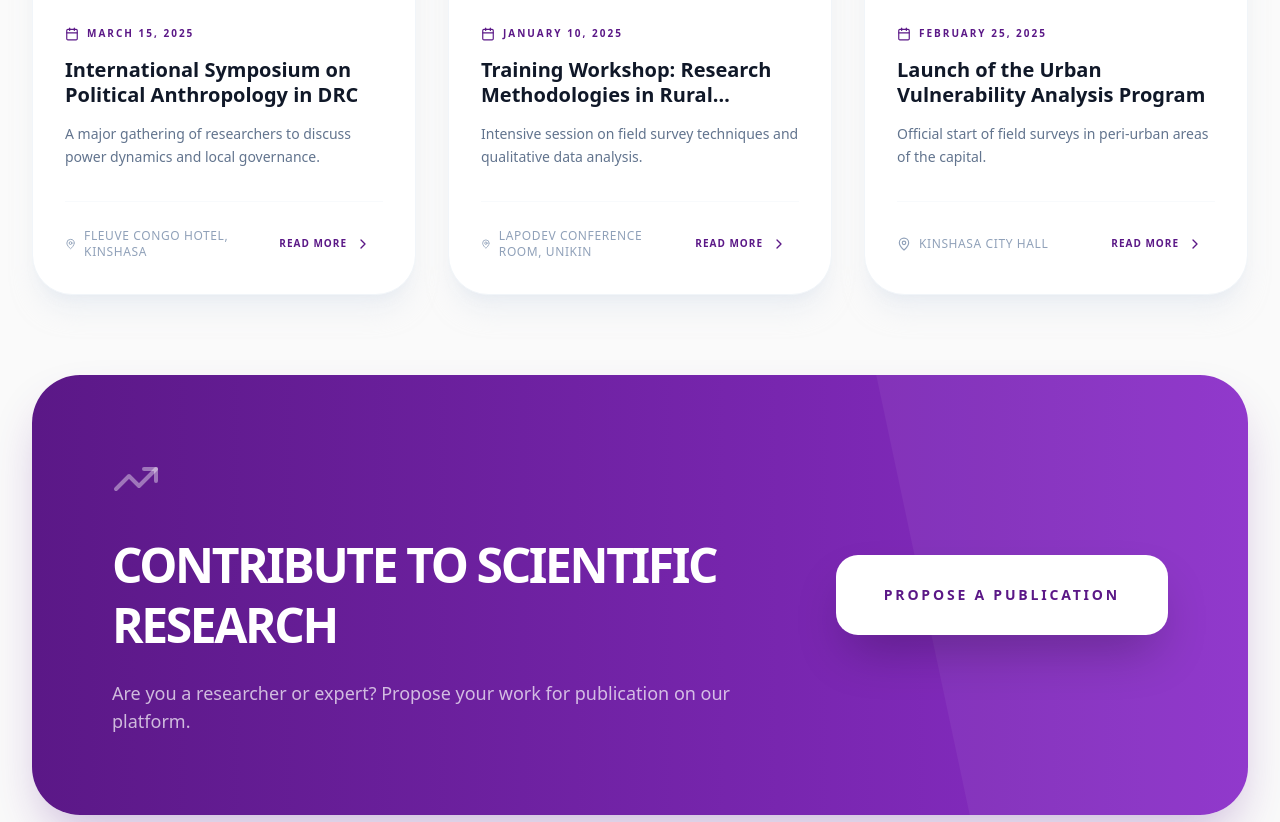
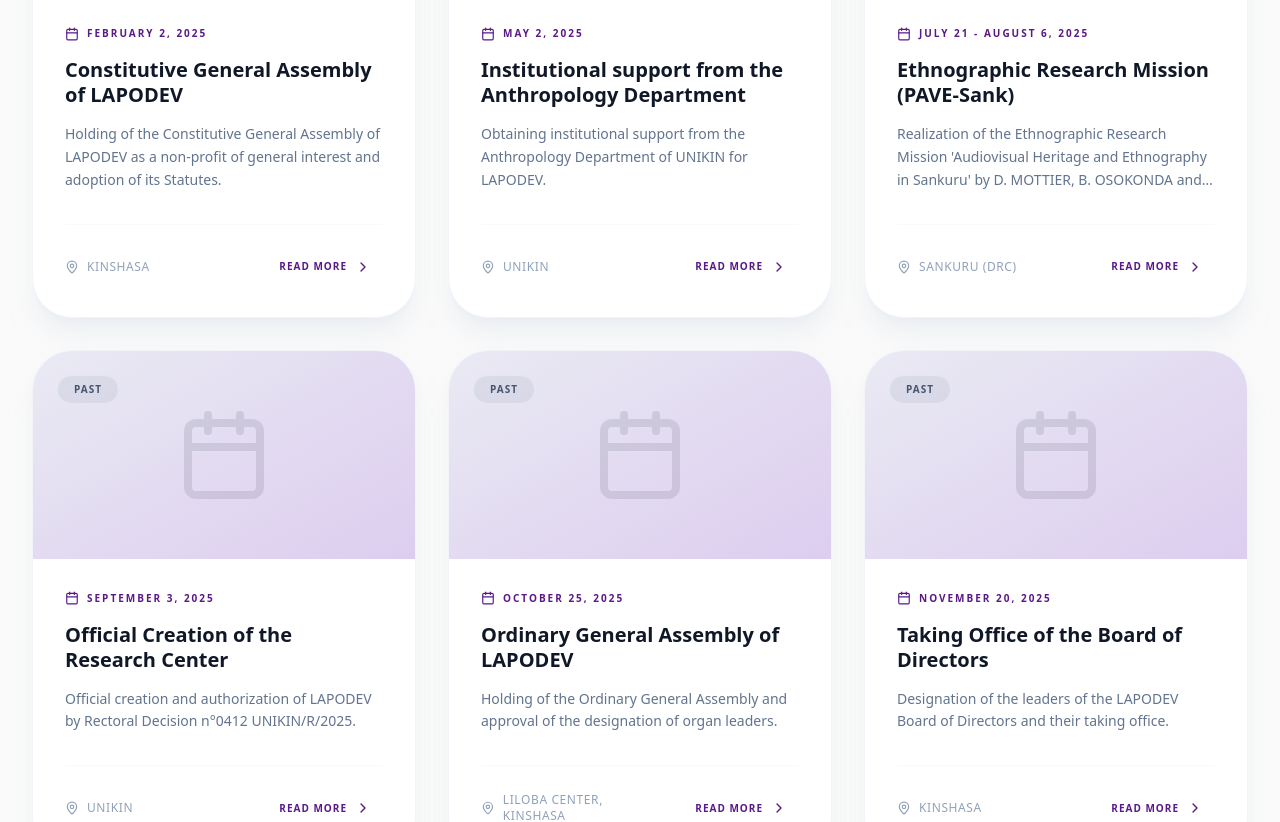
Before and after one commit to Saint-Dan-Alex/lapodev-frontend, a Next.js app: page /en/news in a window 1280 px wide. Shown: the part 760-1582 px from the top of the page. Built offline with nearby package versions, Linux system fonts and the light colour scheme.

Commit message:
lapodev 5

```diff
--- a/messages/en.json
+++ b/messages/en.json
@@ -348,42 +348,54 @@
         "data": {
             "events": [
                 {
-                    "title": "International Symposium on Political Anthropology in DRC",
-                    "date": "March 15, 2025",
-                    "location": "Fleuve Congo Hotel, Kinshasa",
-                    "description": "A major gathering of researchers to discuss power dynamics and local governance."
+                    "title": "Constitutive General Assembly of LAPODEV",
+                    "date": "February 2, 2025",
+                    "location": "Kinshasa",
+                    "category": "past",
+                    "description": "Holding of the Constitutive General Assembly of LAPODEV as a non-profit of general interest and adoption of its Statutes."
                 },
                 {
-                    "title": "Training Workshop: Research Methodologies in Rural Development",
-                    "date": "January 10, 2025",
-                    "location": "LAPODEV Conference Room, UNIKIN",
-                    "description": "Intensive session on field survey techniques and qualitative data analysis."
+                    "title": "Institutional support from the Anthropology Department",
+                    "date": "May 2, 2025",
+                    "location": "UNIKIN",
+                    "category": "past",
+                    "description": "Obtaining institutional support from the Anthropology Department of UNIKIN for LAPODEV."
                 },
                 {
-                    "title": "Launch of the Urban Vulnerability Analysis Program",
-                    "date": "February 25, 2025",
-                    "location": "Kinshasa City Hall",
-                    "description": "Official start of field surveys in peri-urban areas of the capital."
+                    "title": "Ethnographic Research Mission (PAVE-Sank)",
+                    "date": "July 21 - August 6, 2025",
+                    "location": "Sankuru (DRC)",
+                    "category": "past",
+                    "description": "Realization of the Ethnographic Research Mission 'Audiovisual Heritage and Ethnography in Sankuru' by D. MOTTIER, B. OSOKONDA and J. INDEKA."
+                },
+                {
+                    "title": "Official Creation of the Research Center",
+                    "date": "September 3, 2025",
+                    "location": "UNIKIN",
+                    "category": "past",
+                    "description": "Official creation and authorization of LAPODEV by Rectoral Decision n°0412 UNIKIN/R/2025."
+                },
+                {
+                    "title": "Ordinary General Assembly of LAPODEV",
+                    "date": "October 25, 2025",
+                    "location": "Liloba Center, Kinshasa",
+                    "category": "past",
+                    "description": "Holding of the Ordinary General Assembly and approval of the designation of organ leaders."
+                },
+                {
+                    "title": "Taking Office of the Board of Directors",
+                    "date": "November 20, 2025",
+                    "location": "Kinshasa",
+                    "category": "past",
+                    "description": "Designation of the leaders of the LAPODEV Board of Directors and their taking office."
                 }
             ],
             "publications": [
                 {
-                    "title": "Local Governance and Community Resilience in Eastern DRC",
-                    "author": "Pr. INDEKA NKOSO Joseph",
-                    "date": "Dec 2024",
-                    "type": "Scientific Article"
-                },
-                {
-                    "title": "Political Anthropology of the Street in Kinshasa",
-                    "author": "Pr. OSOKONDA OKENGE Basile",
-                    "date": "Nov 2024",
-                    "type": "Book"
-                },
-                {
-                    "title": "Annual Report on Social Vulnerabilities in DRC 2023",
-                    "author": "LAPODEV Scientific Committee",
-                    "date": "Jan 2024",
-                    "type": "Technical Report"
+                    "title": "Ecofeminist practices and engagements in D.R. Congo. Example of two associations.",
+                    "author": "Julienne KAVIRA WANGEHEMUKA",
+                    "date": "2025",
+                    "type": "Book (Monange Editions, Yaoundé)"
                 }
             ]
         }
--- a/messages/fr.json
+++ b/messages/fr.json
@@ -347,42 +347,54 @@
         "data": {
             "events": [
                 {
-                    "title": "Colloque International sur l'Anthropologie Politique en RDC",
-                    "date": "15 Mars 2025",
-                    "location": "Hôtel Fleuve Congo, Kinshasa",
-                    "description": "Un rassemblement majeur de chercheurs pour discuter des dynamiques de pouvoir et de la gouvernance locale."
+                    "title": "Assemblée Générale constitutive du LAPODEV",
+                    "date": "2 Février 2025",
+                    "location": "Kinshasa",
+                    "category": "past",
+                    "description": "Tenue de l’Assemblée Générale constitutive du LAPODEV comme Asbl d’intérêt général et adoption de ses Statuts."
                 },
                 {
-                    "title": "Atelier de formation : Méthodologies de recherche en développement rural",
-                    "date": "10 Janvier 2025",
-                    "location": "Salle de conférence LAPODEV, UNIKIN",
-                    "description": "Session intensive sur les techniques d'enquête terrain et l'analyse de données qualitatives."
+                    "title": "Soutien institutionnel du Département d’Anthropologie",
+                    "date": "2 Mai 2025",
+                    "location": "UNIKIN",
+                    "category": "past",
+                    "description": "Obtention du soutien institutionnels du Département d’Anthropologie de l'UNIKIN au LAPODEV."
                 },
                 {
-                    "title": "Lancement du programme d'analyse des vulnérabilités urbaines",
-                    "date": "25 Février 2025",
-                    "location": "Mairie de Kinshasa",
-                    "description": "Démarrage officiel des enquêtes de terrain dans les zones péri-urbaines de la capitale."
+                    "title": "Mission de Recherche ethnographique (PAVE-Sank)",
+                    "date": "21 Juillet - 6 Août 2025",
+                    "location": "Sankuru (RDC)",
+                    "category": "past",
+                    "description": "Réalisation de la Mission de Recherche ethnographique « Patrimoine Audiovisuel et Ethnographie au Sankuru » par D. MOTTIER, B. OSOKONDA et J. INDEKA."
+                },
+                {
+                    "title": "Création officielle du Centre de Recherche",
+                    "date": "3 Septembre 2025",
+                    "location": "UNIKIN",
+                    "category": "past",
+                    "description": "Création officielle et autorisation de fonctionnement du LAPODEV par Décision Rectorale n°0412 UNIKIN/R/2025."
+                },
+                {
+                    "title": "Assemblée Générale Ordinaire du LAPODEV",
+                    "date": "25 Octobre 2025",
+                    "location": "Centre Liloba, Kinshasa",
+                    "category": "past",
+                    "description": "Tenue de l’Assemblée Générale Ordinaire et approbation de la désignation des animateurs des organes."
+                },
+                {
+                    "title": "Entrée en fonction du Conseil d'Administration",
+                    "date": "20 Novembre 2025",
+                    "location": "Kinshasa",
+                    "category": "past",
+                    "description": "Désignation des animateurs du Conseil d’Administration du LAPODEV et leur entrée en fonction."
                 }
             ],
             "publications": [
                 {
-                    "title": "Gouvernance locale et résilience communautaire dans l'Est de la RDC",
-                    "author": "Pr. INDEKA NKOSO Joseph",
-                    "date": "Dec 2024",
-                    "type": "Article Scientifique"
-                },
-                {
-                    "title": "Anthropologie politique de la rue à Kinshasa",
-                    "author": "Pr. OSOKONDA OKENGE Basile",
-                    "date": "Nov 2024",
-                    "type": "Ouvrage"
-                },
-                {
-                    "title": "Rapport annuel sur les vulnérabilités sociales en RDC 2023",
-                    "author": "Comité Scientifique LAPODEV",
-                    "date": "Jan 2024",
-                    "type": "Rapport Technique"
+                    "title": "Pratiques et engagements écoféministes en R.D. Congo. Exemple de deux associations.",
+                    "author": "Julienne KAVIRA WANGEHEMUKA",
+                    "date": "2025",
+                    "type": "Ouvrage (Editions Monange, Yaoundé)"
                 }
             ]
         }
--- a/src/app/[locale]/news/page.tsx
+++ b/src/app/[locale]/news/page.tsx
@@ -44,12 +44,11 @@ export default function NewsPage() {
     const eventsData = t.raw('data.events') as any[];
     const publicationsData = t.raw('data.publications') as any[];
 
-    const categories: ('upcoming' | 'past' | 'current')[] = ['upcoming', 'past', 'current'];
 
     const events: NewsEvent[] = eventsData.map((e, i) => ({
         ...e,
         id: i + 1,
-        category: categories[i % 3] // Assign categories based on sample
+        category: e.category || 'upcoming'
     }));
 
     const publications: Publication[] = publicationsData.map((p, i) => ({
--- a/src/app/[locale]/page.tsx
+++ b/src/app/[locale]/page.tsx
@@ -212,27 +212,3 @@ export default function HomePage() {
         </div>
     );
 }
-
-function LandmarkIcon(props: any) {
-    return (
-        <svg
-            {...props}
-            xmlns="http://www.w3.org/2000/svg"
-            width="24"
-            height="24"
-            viewBox="0 0 24 24"
-            fill="none"
-            stroke="currentColor"
-            strokeWidth="2"
-            strokeLinecap="round"
-            strokeLinejoin="round"
-        >
-            <line x1="2" x2="22" y1="22" y2="22" />
-            <line x1="8" x2="8" y1="18" y2="18" />
-            <line x1="12" x2="12" y1="18" y2="18" />
-            <line x1="16" x2="16" y1="18" y2="18" />
-            <path d="M4 18V9c0-1 1-2 2-2h12c1 0 2 1 2 2v9" />
-            <path d="M12 2 4 7v2h16V7l-8-5Z" />
-        </svg>
-    );
-}
```
